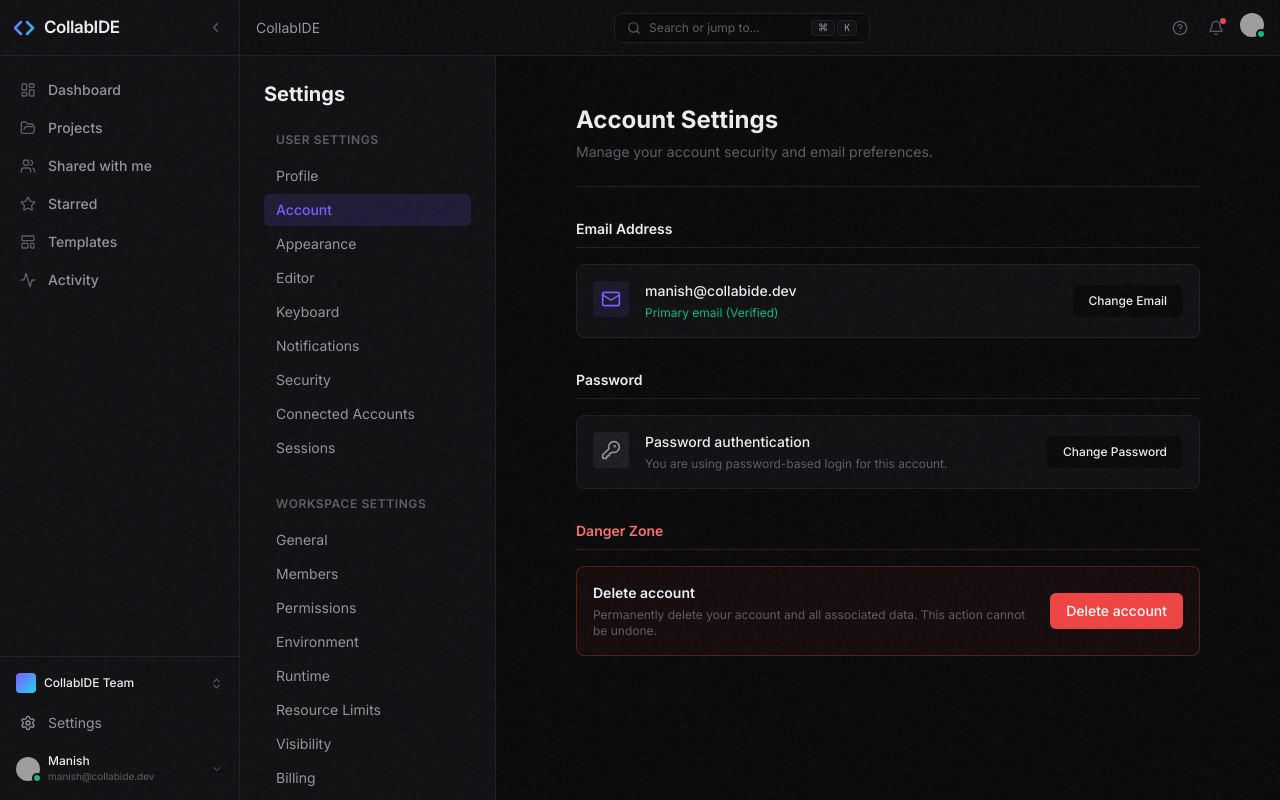
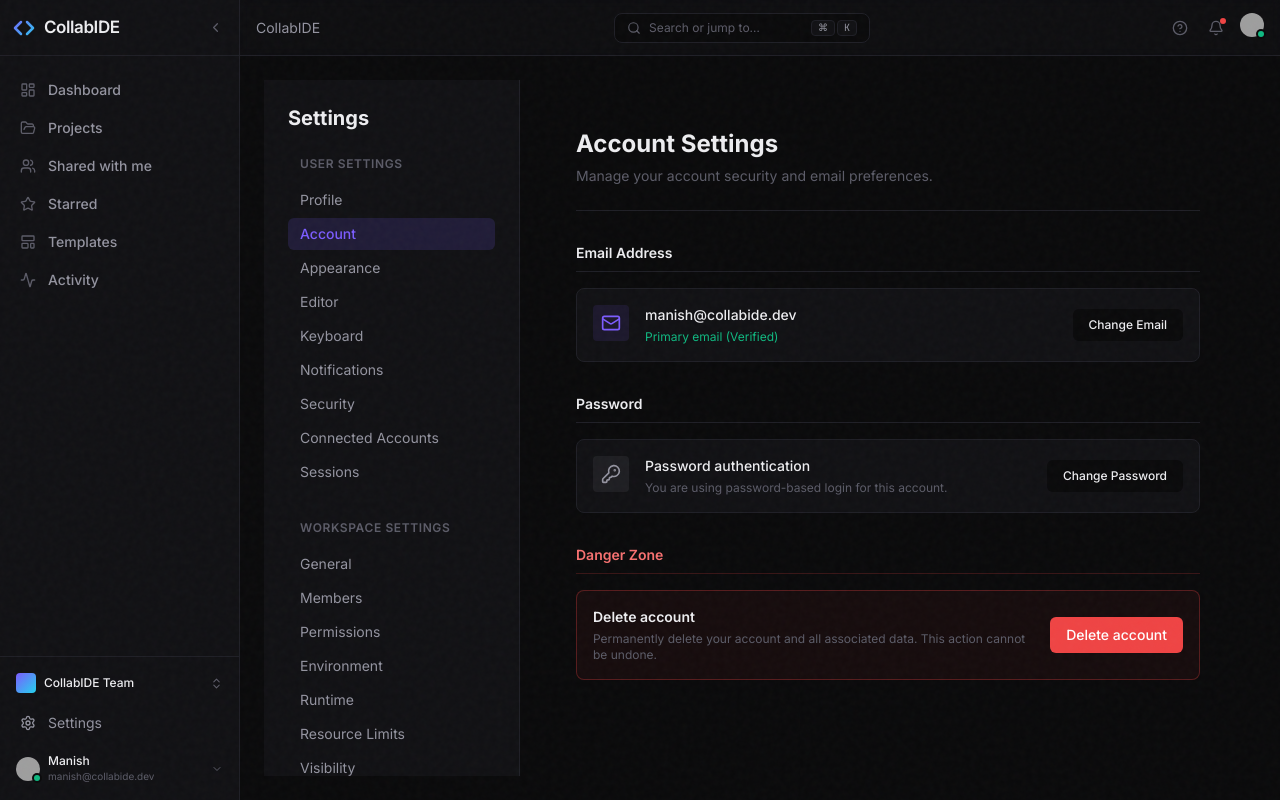
Before and after one commit to m4nish-dev/CollabIDE, a React (Vite) app in the folder client/: page /settings/account in a window 1280 px wide. Built offline with nearby package versions, Linux system fonts and the light colour scheme; grey boxes are pictures that could not be loaded.

Commit message:
refactor: consolidate AppShell layout via router Outlet, remove manual AppShell wrapping from settings, activity, and notifications pages

```diff
--- a/client/src/App.jsx
+++ b/client/src/App.jsx
@@ -91,7 +91,15 @@ const AppRoutes = () => {
           {/* Full-viewport Core IDE workspace */}
           <Route path="/project/:id" element={<PageTransition><IDEWorkspace /></PageTransition>} />
 
-          {/* Direct top-level pages (wrapped in AppShell inside their own files, but let's animate them here) */}
+          {/* Direct top-level pages (wrapped in AppShell via Outlet) */}
+          <Route element={<AppShell />}>
+            <Route path="/dashboard" element={<PageTransition><Dashboard defaultTab="all" /></PageTransition>} />
+            <Route path="/projects" element={<PageTransition><Dashboard defaultTab="all" /></PageTransition>} />
+            <Route path="/shared" element={<PageTransition><Dashboard defaultTab="shared" /></PageTransition>} />
+            <Route path="/starred" element={<PageTransition><Dashboard defaultTab="starred" /></PageTransition>} />
+            <Route path="/templates" element={<PageTransition><Templates /></PageTransition>} />
+            <Route path="/workspace/:id" element={<PageTransition><WorkspacePage /></PageTransition>} />
+
             <Route path="/notifications" element={<PageTransition><NotificationsPage /></PageTransition>} />
             <Route path="/activity" element={<PageTransition><ActivityPage /></PageTransition>} />
 
@@ -112,20 +120,12 @@ const AppRoutes = () => {
             <Route path="/workspace/settings/general" element={<PageTransition><WorkspaceGeneralSettings /></PageTransition>} />
             <Route path="/workspace/settings/members" element={<PageTransition><WorkspaceMembersSettings /></PageTransition>} />
             <Route path="/workspace/settings/danger" element={<PageTransition><WorkspaceDangerSettings /></PageTransition>} />
+          </Route>
 
           {/* Dev-only Component Showcase */}
           {import.meta.env.DEV && (
             <Route path="/_showcase" element={<PageTransition><Showcase /></PageTransition>} />
           )}
-
-          <Route element={<AppShell />}>
-            <Route path="/dashboard" element={<PageTransition><Dashboard defaultTab="all" /></PageTransition>} />
-            <Route path="/projects" element={<PageTransition><Dashboard defaultTab="all" /></PageTransition>} />
-            <Route path="/shared" element={<PageTransition><Dashboard defaultTab="shared" /></PageTransition>} />
-            <Route path="/starred" element={<PageTransition><Dashboard defaultTab="starred" /></PageTransition>} />
-            <Route path="/templates" element={<PageTransition><Templates /></PageTransition>} />
-            <Route path="/workspace/:id" element={<PageTransition><WorkspacePage /></PageTransition>} />
-          </Route>
 
           {/* Redirects */}
           <Route path="/" element={<Navigate to="/login" replace />} />
--- a/client/src/components/layout/SettingsLayout.jsx
+++ b/client/src/components/layout/SettingsLayout.jsx
@@ -1,6 +1,5 @@
 import React, { useEffect, useState } from "react";
 import { Link, useLocation } from "react-router-dom";
-import { AppShell } from "@/components/layout/AppShell";
 import { useSettingsStore } from "@/store/useSettingsStore";
 import { CheckCircle2 } from "lucide-react";
 import { motion, AnimatePresence } from "framer-motion";
@@ -48,8 +47,7 @@ export const SettingsLayout = ({ children, title, description }) => {
   }, [isSaving]);
 
   return (
-    <AppShell mainClassName="p-0">
-      <div className="flex flex-1 bg-background relative">
+      <div className="flex flex-1 bg-background relative w-full h-full">
         {/* Left Nav */}
         <div className="w-64 border-r border-border bg-background-elevated overflow-y-auto hidden md:block shrink-0">
           <div className="p-6">
@@ -159,6 +157,5 @@ export const SettingsLayout = ({ children, title, description }) => {
           </div>
         </div>
       </div>
-    </AppShell>
   );
 };
--- a/client/src/pages/ActivityPage.jsx
+++ b/client/src/pages/ActivityPage.jsx
@@ -1,5 +1,4 @@
 import React, { useState, useEffect, useRef } from "react";
-import { AppShell } from "@/components/layout/AppShell";
 import { MOCK_ACTIVITIES } from "@/lib/mockData";
 import {
   GitBranch,
@@ -97,7 +96,6 @@ export const ActivityPage = () => {
   }, [isLoading]);
 
   return (
-    <AppShell>
       <div className="flex flex-col h-full bg-background max-w-5xl mx-auto w-full">
         {/* Header & Filters */}
         <div className="p-6 md:p-8 border-b border-border sticky top-0 bg-background/95 backdrop-blur z-10">
@@ -181,6 +179,5 @@ export const ActivityPage = () => {
           </div>
         </div>
       </div>
-    </AppShell>
   );
 };
--- a/client/src/pages/NotificationsPage.jsx
+++ b/client/src/pages/NotificationsPage.jsx
@@ -1,5 +1,4 @@
 import React, { useState } from "react";
-import { AppShell } from "@/components/layout/AppShell";
 import { useSettingsStore } from "@/store/useSettingsStore";
 import {
   Bell,
@@ -68,7 +67,6 @@ export const NotificationsPage = () => {
   };
 
   return (
-    <AppShell>
       <div className="flex h-full bg-background">
         {/* Sidebar */}
         <div className="w-64 border-r border-border bg-background-elevated p-6 flex flex-col hidden md:flex shrink-0">
@@ -174,6 +172,5 @@ export const NotificationsPage = () => {
           </div>
         </div>
       </div>
-    </AppShell>
   );
 };
```
Lines whose indentation alone changed are shown as unchanged.
